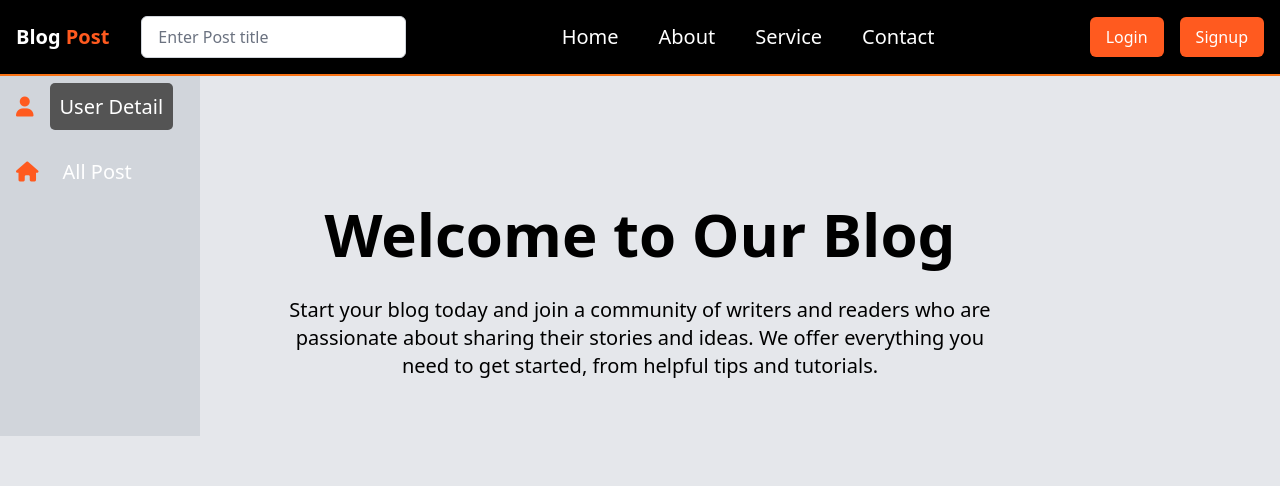
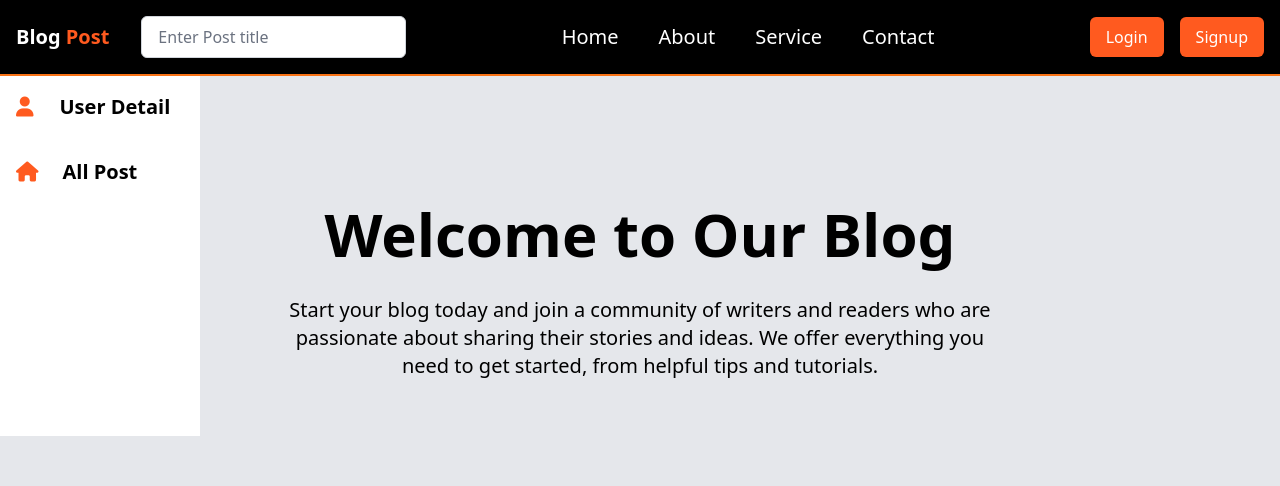
Before and after one commit to vishnu1356/new_blog_website_frontend, a React (Vite) app: page / in a window 1280 px wide. Both pictures are taken after a click on the element "Blog Post". Shown: the top 486 px of the page. Built offline with nearby package versions, Linux system fonts and the light colour scheme; no server answers.

Commit message:
added styling

```diff
--- a/src/component/Sidebar/Sidebar.jsx
+++ b/src/component/Sidebar/Sidebar.jsx
@@ -18,7 +18,7 @@ const Sidebarcomp = (props) => {
     }
 
     return (
-                    <div className=" w-full h-[45vh] sm:w-[200px] px-4 py-4 bg-gray-300  backdrop-blur-md top-18 left-0 z-50 fixed">
+                    <div className=" w-full h-[45vh] sm:w-[200px] px-4 py-4 bg-white  backdrop-blur-md top-18 left-0 z-50 fixed">
             <div className="flex justify-center flex-col gap-8">
                 <div className="flex gap-4 items-center"  onClick={() => props.handleSidebar()}>
                     <i className="fa-solid fa-user  text-xl text-orange-500"></i>
@@ -29,17 +29,17 @@ const Sidebarcomp = (props) => {
                 {
                     (userData.username) ? <div className="flex gap-4 items-center">
                     <i className="fa-solid fa-plus  text-2xl text-orange-500"></i>
-                    <Link to={"/post/create"}  onClick={() => props.handleSidebar()} className="text-white text-xl cursor-pointer hover:bg-[#545454] px-2 py-1 rounded-md">Create Post</Link>
+                    <Link to={"/post/create"}  onClick={() => props.handleSidebar()} className="text-black text-xl cursor-pointer hover:text-orange-500 font-semibold px-2 py-1 rounded-md">Create Post</Link>
                 </div> : ""
                 }
                 <div className="flex gap-4 items-center">
                     <i className="fa-solid fa-house  text-xl text-orange-500"></i>
-                    <Link to={"/"} onClick={() => props.handleSidebar()} className="text-white text-xl cursor-pointer hover:bg-[#545454] px-2 py-1 rounded-md">All Post</Link>
+                    <Link to={"/"} onClick={() => props.handleSidebar()} className="text-black text-xl cursor-pointer  hover:text-orange-500 font-semibold px-2 py-1 rounded-md">All Post</Link>
                 </div>
                 {
                     (userData.username) ? <div className="flex gap-4 items-center">
                     <i className="fa-solid fa-right-from-bracket text-xl text-orange-500"></i>
-                     <p onClick={handleLogout}  className="text-white text-xl cursor-pointer hover:bg-[#545454] px-2 py-1 rounded-md">Log Out</p>
+                     <p onClick={handleLogout}  className="text-black text-xl cursor-pointer  hover:text-orange-500 font-semibold px-2 py-1 rounded-md">Log Out</p>
                  </div> : ""
                 }
 
--- a/src/component/Tooltip/Tooltip.css
+++ b/src/component/Tooltip/Tooltip.css
@@ -8,17 +8,22 @@
 
   .tooltip-trigger {
     padding: 10px;
-    background-color: #545454;
-    color: white;
+    /* background-color: gray; */
+    color: black;
     border-radius: 5px;
     text-align: center;
     font-size: 1.25rem;
+    font-weight: 600;
+  }
+
+  .tooltip-trigger:hover{
+    color: rgb(255,90, 31);
   }
 
   .tooltip-content {
     position: absolute;
-    background-color: #545454;
-    color: #fff;
+    background-color: whitesmoke;
+    color: black;
     padding: 15px;
     border-radius: 5px;
     left: 200%;
```
